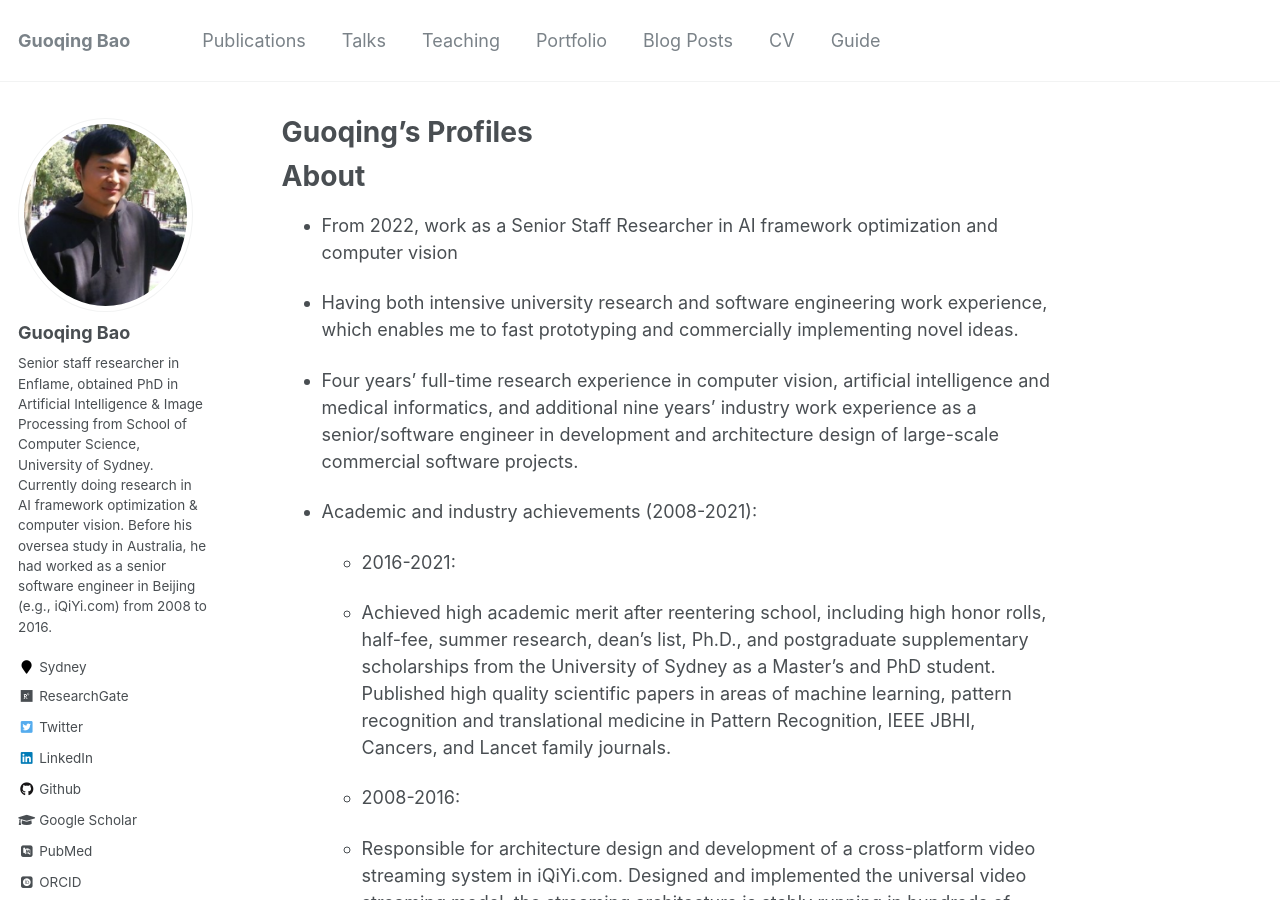
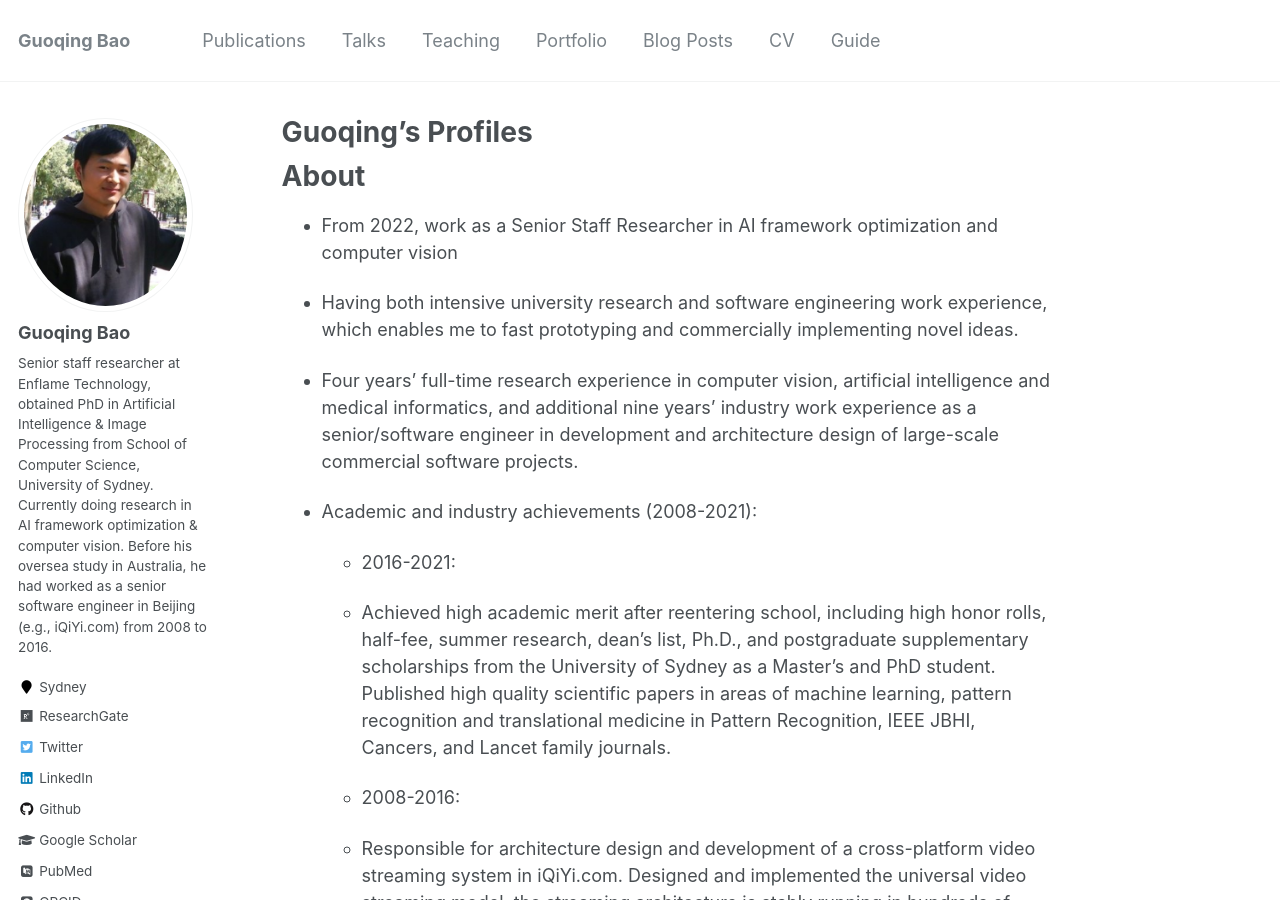
Before and after one commit to guoqingbao/guoqingbao.github.io, a Jekyll site: the page built from _pages/about.md, in a window 1280 px wide and 900 px high. Built offline with Jekyll 4.4.1, drawn with Linux system fonts in a browser that asks for light colours; some web fonts are replaced.

Commit message:
Update _config.yml

```diff
--- a/_config.yml
+++ b/_config.yml
@@ -11,7 +11,7 @@
 title                    : "Guoqing Bao"
 title_separator          : "-"
 name                     : &name "Guoqing Bao"
-description              : &description "Senior staff researcher in Enflame, obtained his PhD in Artificial Intelligence and Image Processing from School of Computer Science, The University of Sydney. Currently doing research in AI framework optimization & computer vision. Before oversea study, he had worked as a senior software engineer in Beijing (e.g., iQiYi.com) from 2008 to 2016."
+description              : &description "Senior staff researcher at Enflame Technology, obtained his PhD in Artificial Intelligence and Image Processing from School of Computer Science, The University of Sydney. Currently doing research in AI framework optimization & computer vision. Before oversea study, he had worked as a senior software engineer in Beijing (e.g., iQiYi.com) from 2008 to 2016."
 url                      : https://guoqingbao.github.io # the base hostname & protocol for your site e.g. "https://mmistakes.github.io"
 baseurl                  : "" # the subpath of your site, e.g. "/blog"
 repository               : "guoqingbao/guoqingbao.github.io"
@@ -83,7 +83,7 @@
 author:
   name             : "Guoqing Bao"
   avatar           : "profile.png"
-  bio              : "Senior staff researcher in Enflame, obtained PhD in Artificial Intelligence & Image Processing from School of Computer Science, University of Sydney. Currently doing research in AI framework optimization & computer vision. Before his oversea study in Australia, he had worked as a senior software engineer in Beijing (e.g., iQiYi.com) from 2008 to 2016."
+  bio              : "Senior staff researcher at Enflame Technology, obtained PhD in Artificial Intelligence & Image Processing from School of Computer Science, University of Sydney. Currently doing research in AI framework optimization & computer vision. Before his oversea study in Australia, he had worked as a senior software engineer in Beijing (e.g., iQiYi.com) from 2008 to 2016."
   location         : "Sydney"
   employer         :
   pubmed           : "https://www.ncbi.nlm.nih.gov/pubmed/?term=guoqing+bao"
```
